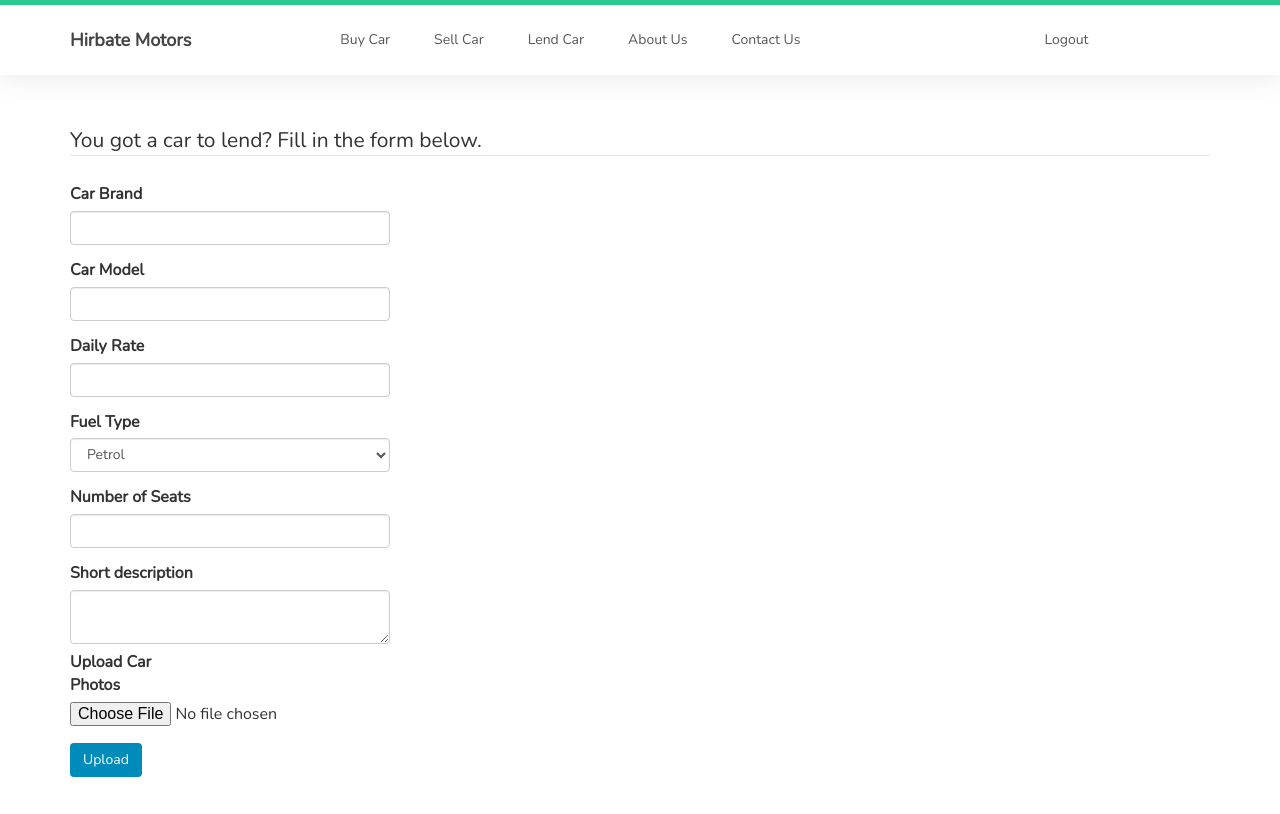
After one commit to Muhamadekh/Car-Dealer, a Flask app: page /lend_car in a window 1280 px wide. The commit adds this page. Run offline with Flask 2, Linux system fonts and the light colour scheme; a user stored in the database is signed in; some libraries are stand-ins or nearby versions; some web fonts are replaced.

Commit message:
Lend a car page

```diff
--- a/car_dealer/forms.py
+++ b/car_dealer/forms.py
@@ -56,8 +56,8 @@ fuel_drop_list = ['Petrol', 'Diesel']
 fuel_drop_list = ['Petrol', 'Diesel']
 class SellCarForm(FlaskForm):
     condition = SelectField('Car Condition', choices=condition_drop_list, default=1)
-    make = StringField('Car Make, e.g, Toyota, Nissan, etc.', validators=[DataRequired()])
-    model = StringField('Car Model, e.g, Premio, Mark X, etc.', validators=[DataRequired()])
+    make = StringField('Car Make, e.g, Toyota, Nissan, etc.', validators=[DataRequired(), Length(min=5, max=20)])
+    model = StringField('Car Model, e.g, Premio, Mark X, etc.', validators=[DataRequired(), Length(min=5, max=20)])
     mileage = IntegerField('Mileage', validators=[DataRequired()])
     price = FloatField('Price', validators=[DataRequired()])
     fuel = SelectField('Fuel Type', choices=fuel_drop_list, default=1)
@@ -67,3 +67,13 @@ class SellCarForm(FlaskForm):
     description = TextAreaField('Short description', validators=[DataRequired(), Length(min=10, max=140)])
     car_photos = FileField('Upload Car Photos', validators=[FileAllowed(['jpg', 'png', 'jfif'])])
     submit = SubmitField('Upload')
+
+class LendCarForm(FlaskForm):
+    brand = StringField('Car Brand', validators=[DataRequired(), Length(min=5, max=20)])
+    model = StringField('Car Model', validators=[DataRequired(), Length(min=5, max=20)])
+    daily_rate = IntegerField('Daily Rate', validators=[DataRequired()])
+    photo = FileField('Upload Car Photos', validators=[FileAllowed(['jpg', 'png', 'jfif'])])
+    fuel = SelectField('Fuel Type', choices=fuel_drop_list)
+    seats = IntegerField('Number of Seats', validators=[DataRequired()])
+    description = TextAreaField('Short description', validators=[DataRequired(), Length(min=10, max=140)])
+    upload = SubmitField('Upload')
--- a/car_dealer/routes.py
+++ b/car_dealer/routes.py
@@ -3,8 +3,8 @@ import secrets
 from PIL import Image
 from flask import render_template, url_for, flash, redirect, request, jsonify
 from car_dealer import app, bcrypt, db
-from car_dealer.forms import RegistrationForm, LoginForm, UpdateAccountForm, SellCarForm
-from car_dealer.models import User, Car
+from car_dealer.forms import RegistrationForm, LoginForm, UpdateAccountForm, SellCarForm, LendCarForm
+from car_dealer.models import User, Car, LendCar
 from flask_login import login_user, logout_user, login_required, current_user
 
 
@@ -129,7 +129,21 @@ def sell_car():
 @app.route('/buy_car', methods=['GET', 'POST'])
 def buy_car():
     cars = Car.query.all()
-    return render_template('cars.html', cars=cars)
+    conditions_list = []
+    make_list = []
+    model_list = []
+    fuel_list = []
+    for car in cars:
+        if car.condition not in conditions_list:
+            conditions_list.append(car.condition)
+        if car.make not in make_list:
+            make_list.append(car.make)
+        if car.model not in model_list:
+            model_list.append(car.model)
+        if car.fuel not in fuel_list:
+            fuel_list.append(car.fuel)
+    return render_template('cars.html', cars=cars, conditions_list=conditions_list, make_list=make_list,
+                           model_list=model_list, fuel_list=fuel_list)
 
 
 @app.route('/car_details')
@@ -190,3 +204,18 @@ def dropdown_search():
         car_objects.append(car)
 
     return jsonify(car_objects)
+
+
+@app.route('/lend_car', methods=['GET', 'POST'])
+@login_required
+def lend_car():
+    form = LendCarForm()
+    if form.validate_on_submit():
+        picture_file = save_car_picture(form.photo.data)
+        car = LendCar(brand=form.brand.data, model=form.model.data, daily_rate=form.daily_rate.data, photo=picture_file,
+                      fuel=form.fuel.data, seats=form.seats.data, description=form.description.data)
+        db.session.add(car)
+        db.session.commit()
+        flash('You have uploaded a car for hire', 'success')
+        return redirect(url_for('home'))
+    return render_template('lend_car.html', form=form)
--- a/car_dealer/static/css/style.css
+++ b/car_dealer/static/css/style.css
@@ -12,7 +12,7 @@ https://templatemo.com/tm-516-known
     background: #ffffff;
     font-family: 'Nunito', sans-serif;
     overflow-x: hidden;
-    padding-top: 70px;
+    padding-top: 40px;
   }
 
 
@@ -1068,7 +1068,7 @@ https://templatemo.com/tm-516-known
 
   #flashMessage {
     text-align: center;
-    border: 3px;
+    border: 10px;
   }
 
   #listingPage{
--- a/car_dealer/templates/layout.html
+++ b/car_dealer/templates/layout.html
@@ -48,19 +48,10 @@
                <!-- MENU LINKS -->
                <div class="collapse navbar-collapse">
                     <ul class="nav navbar-nav navbar-nav-first">
-                         <li><a href="{{ url_for ('home') }}">Home</a></li>
 						 <li><a href="{{url_for('buy_car')}}">Buy Car</a></li>
                          <li><a href="{{ url_for ('sell_car') }}">Sell Car</a></li>
+                         <li><a href="{{ url_for ('lend_car') }}">Lend Car</a></li>
 	                     <li><a href="{{url_for ('about')}}">About Us</a></li>
-<!--                         <li class="dropdown">-->
-<!--                              <a href="#" class="dropdown-toggle" data-toggle="dropdown" role="button" aria-haspopup="true" aria-expanded="false">More <span class="caret"></span></a>-->
-<!--                              -->
-<!--                              <ul class="dropdown-menu">-->
-<!--                                    <li><a href="blog-posts.html">Blog</a></li>-->
-<!--			                         <li><a href="team.html">Team</a></li>-->
-<!--			                         <li><a href="testimonials.html">Testimonials</a></li>-->
-<!--                              </ul>-->
-<!--                         </li>-->
                          <li><a href="{{ url_for ('contact_us') }}">Contact Us</a></li>
                          {% if current_user.is_authenticated %}
                               <li><a class="ms-auto" style="margin-left: 200px;" href="{{ url_for ('logout') }}">Logout</a></li>
@@ -73,7 +64,7 @@
 
           </div>
      </section>
-     <div class="container" style="margin-top: 2rem; margin-bottom: 0.5rem; text-align: center;">
+     <div class="container" style="margin-top: 5rem; margin-bottom: 0.5rem; text-align: center;">
            {% with messages = get_flashed_messages ( with_categories=true ) %}
              {% if messages %}
                  {% for category, message in messages %}
--- /dev/null
+++ b/car_dealer/templates/lend_car.html
@@ -0,0 +1,124 @@
+{% extends 'layout.html' %}
+{% block content %}
+    <div class="container form-group mt-4 mb-4">
+        <form action="" method="POST" enctype="multipart/form-data">
+            {{ form.hidden_tag() }}
+            <fieldset class="form-group" style="margin-top: 3rem;">
+                <legend class="border-bottom">You got a car to lend? Fill in the form below.</legend>
+                <div class="row" id="carUploadForm">
+                    <div class="form-group">
+                        <div class="col-md-12">
+                            {{ form.brand.label (class="form-control-label")}}
+                                {% if form.brand.errors %}
+                                    {{ form.brand (class="form-control form-control-lg is-invalid")}}
+                                    <ul class="invalid-feedback">
+                                        {% for error in form.brand.errors %}
+                                            <span>{{ error }}</span>
+                                        {% endfor %}
+                                    </ul>
+                                {% else %}
+                                    {{ form.brand (class="form-control form-control-lg")}}
+                                {% endif %}
+                        </div>
+                    </div>
+                    <div class="form-group">
+                        <div class="col-md-12">
+                            {{ form.model.label (class="form-control-label")}}
+                                {% if form.model.errors %}
+                                    {{ form.model (class="form-control form-control-lg is-invalid")}}
+                                    <ul class="invalid-feedback">
+                                        {% for error in form.model.errors %}
+                                            <span>{{ error }}</span>
+                                        {% endfor %}
+                                    </ul>
+                                {% else %}
+                                    {{ form.model (class="form-control form-control-lg")}}
+                                {% endif %}
+                        </div>
+                    </div>
+                    <div class="form-group">
+                        <div class="col-md-12">
+                            {{ form.daily_rate.label (class="form-control-label")}}
+                                {% if form.daily_rate.errors %}
+                                    {{ form.daily_rate (class="form-control form-control-lg is-invalid")}}
+                                    <ul class="invalid-feedback">
+                                        {% for error in form.daily_rate.errors %}
+                                            <span>{{ error }}</span>
+                                        {% endfor %}
+                                    </ul>
+                                {% else %}
+                                    {{ form.daily_rate (class="form-control form-control-lg")}}
+                                {% endif %}
+                        </div>
+                    </div>
+                    <div class="form-group">
+                        <div class="col-md-12">
+                            {{ form.fuel.label (class="form-control-label")}}
+                            {% if form.fuel.errors %}
+                                {{ form.fuel (class="form-control form-control-lg is-invalid")}}
+                                <ul class="invalid-feedback">
+                                    {% for error in form.fuel.errors %}
+                                        <span>{{ error }}</span>
+                                    {% endfor %}
+                                </ul>
+                            {% else %}
+                                {{ form.fuel (class="form-control form-control-lg")}}
+                            {% endif %}
+                        </div>
+                    </div>
+                    <div class="form-group">
+                        <div class="col-md-12">
+                            {{ form.seats.label (class="form-control-label")}}
+                            {% if form.seats.errors %}
+                                {{ form.seats (class="form-control form-control-lg is-invalid")}}
+                                <ul class="invalid-feedback">
+                                    {% for error in form.seats.errors %}
+                                        <span>{{ error }}</span>
+                                    {% endfor %}
+                                </ul>
+                            {% else %}
+                                {{ form.seats (class="form-control form-control-lg")}}
+                            {% endif %}
+                        </div>
+                    </div>
+                    <div class="form-group">
+                        <div class="col-md-12">
+                            {{ form.description.label (class="form-control-label")}}
+                            {% if form.description.errors %}
+                                {{ form.description (class="form-control form-control-lg is-invalid")}}
+                                <ul class="invalid-feedback">
+                                    {% for error in form.description.errors %}
+                                        <span>{{ error }}</span>
+                                    {% endfor %}
+                                </ul>
+                            {% else %}
+                                {{ form.description (class="form-control form-control-lg")}}
+                            {% endif %}
+                        </div>
+                    </div>
+                    <div class="form-group">
+                        <div class="col-md-4 mt-12">
+                            {{ form.photo.label }}
+                            {% if form.photo.errors %}
+                                {{ form.photo (class="form-control-file")}}
+                                {% for error in form.photo.errors %}
+                                    <div class="text-danger">
+                                        {{ error}}
+                                    </div>
+                                {% endfor %}
+                            {% else %}
+                                {{ form.photo (class="form-control-file")}}
+                            {% endif %}
+                        </div>
+                    </div>
+                    <div>
+                        <div class="col-md-12">
+                            {{ form.upload (class="btn btn-outline-info", style="background-color: #008CBA; color: white; margin-top: 1rem;")}}
+                        </div>
+                    </div>
+                </div>
+            </fieldset>
+        </form>
+    </div>
+
+{% endblock %}
```
Also changed, not shown: car_dealer/models.py (+13 -0 lines), car_dealer/templates/cars.html (+15 -13 lines), car_dealer/static/car_photos/0df22ead3b73e429.jfif (added), car_dealer/static/car_photos/483ef6d9cd877ac4.jfif (added), car_dealer/static/car_photos/4cb7bdf0f47c2e5d.jfif (added), instance/project.db.
